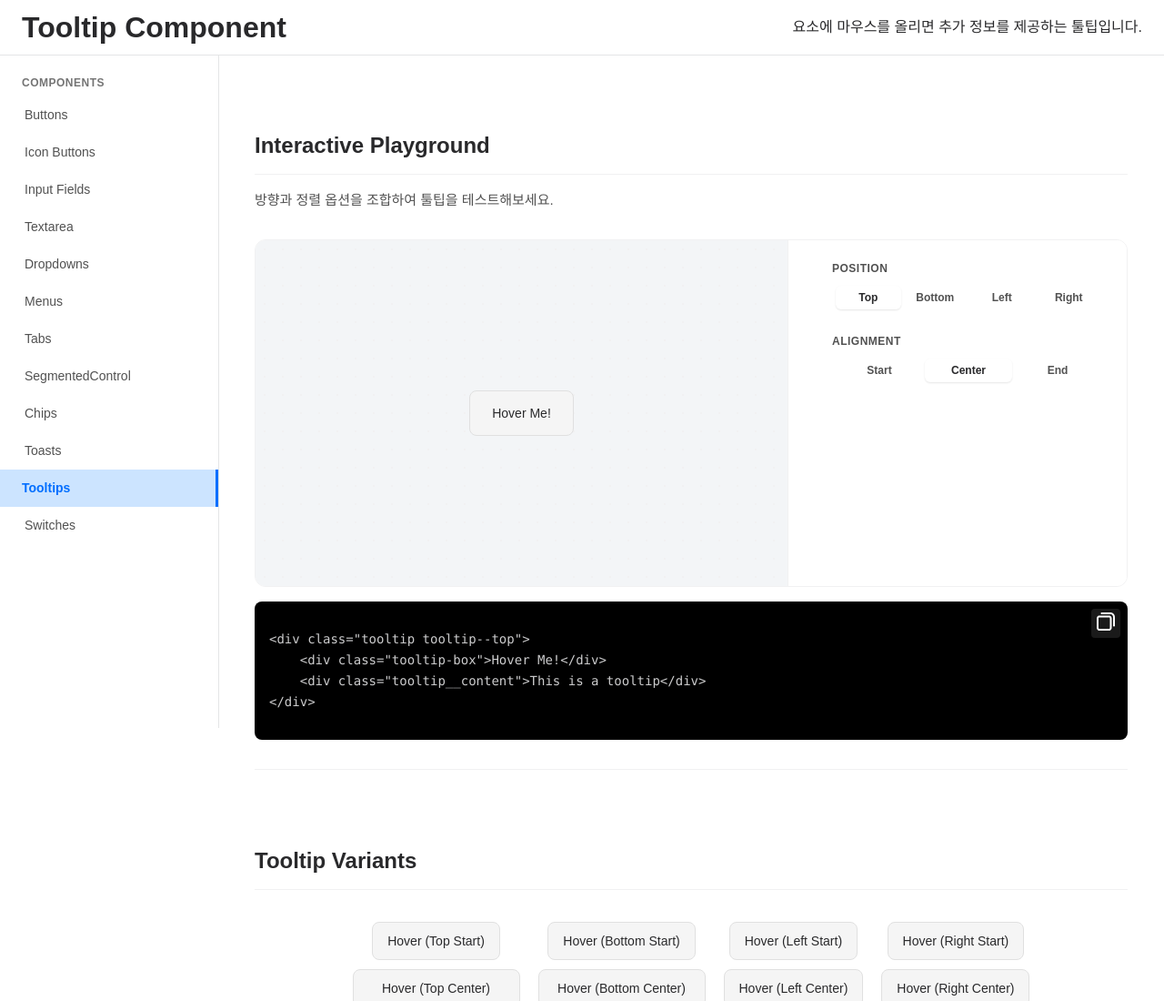
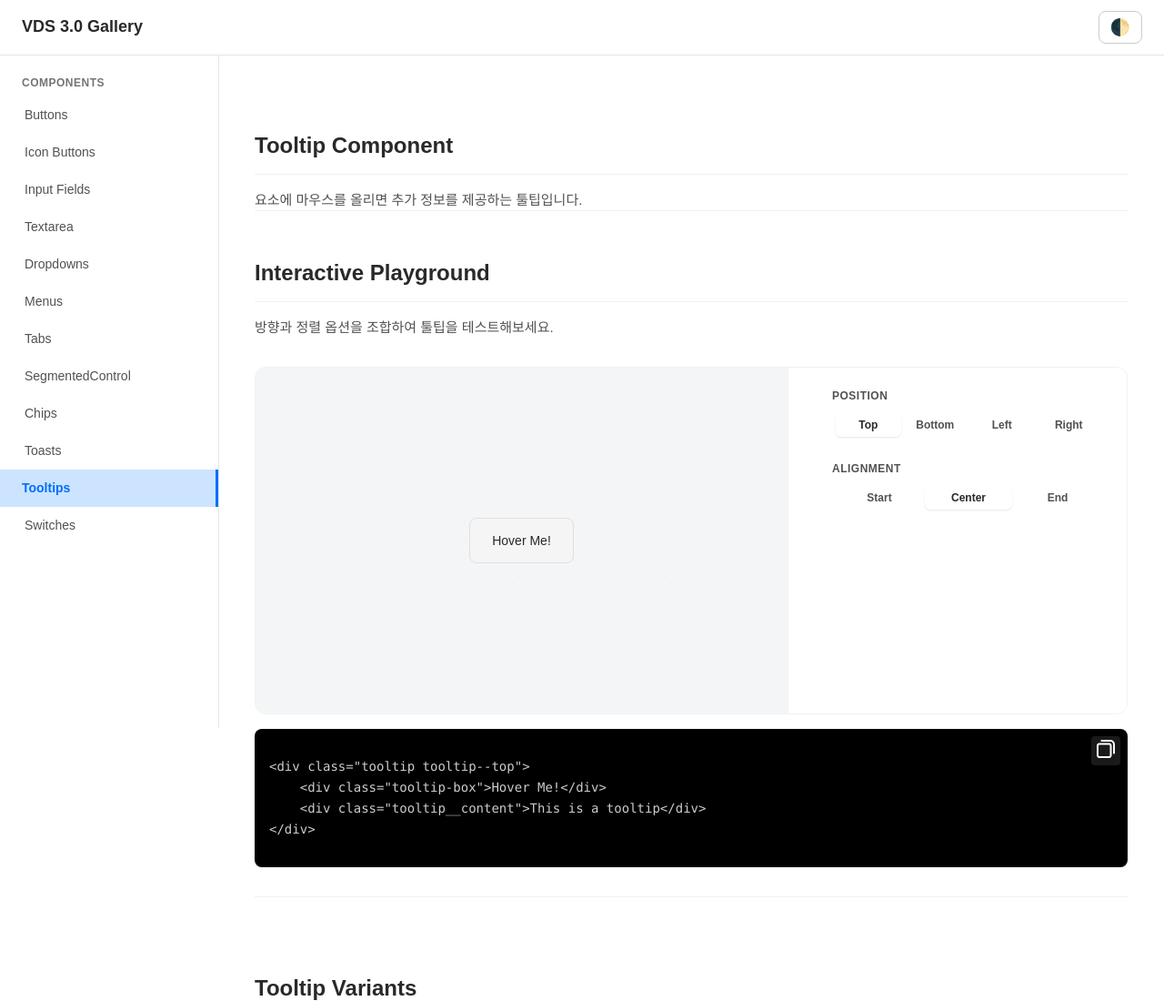
Before and after one commit to 0818cat/vds3.0, a website: page apps/showroom/tooltips.html in a window 1280 px wide. Shown: the top 1100 px of the page at 91% size. Drawn offline with nearby package versions, Linux system fonts and the light colour scheme; files that its build step writes are made by us from their sources; a web font is replaced by a local one.

Commit message:
fix(ui): remove conflicting showroom-header class inside tooltips.html main content

```diff
--- a/apps/showroom/tooltips.html
+++ b/apps/showroom/tooltips.html
@@ -61,10 +61,10 @@
         </aside>
 
         <main class="showroom-main">
-            <div class="showroom-header" style="margin-bottom: 0; padding-bottom: 0;">
-                <h1 class="showroom-title">Tooltip Component</h1>
-                <p>요소에 마우스를 올리면 추가 정보를 제공하는 툴팁입니다.</p>
-            </div>
+            <section class="component-section" id="tooltip-overview" style="margin-bottom: 0; padding-bottom: 0;">
+                <h2 class="section-title">Tooltip Component</h2>
+                <p class="section-desc" style="margin-bottom: 0;">요소에 마우스를 올리면 추가 정보를 제공하는 툴팁입니다.</p>
+            </section>
 
             <section class="component-section playground-section">
                 <h2 class="section-title">Interactive Playground</h2>
```
